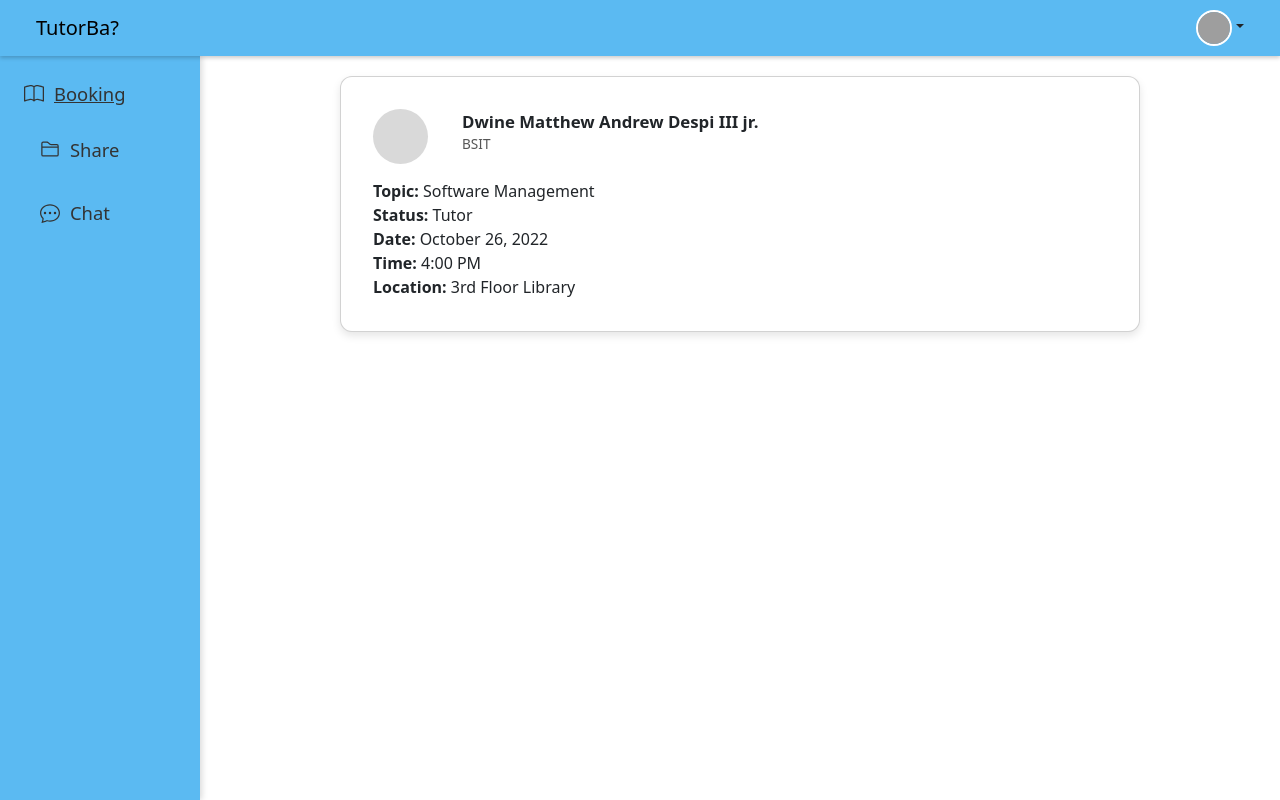
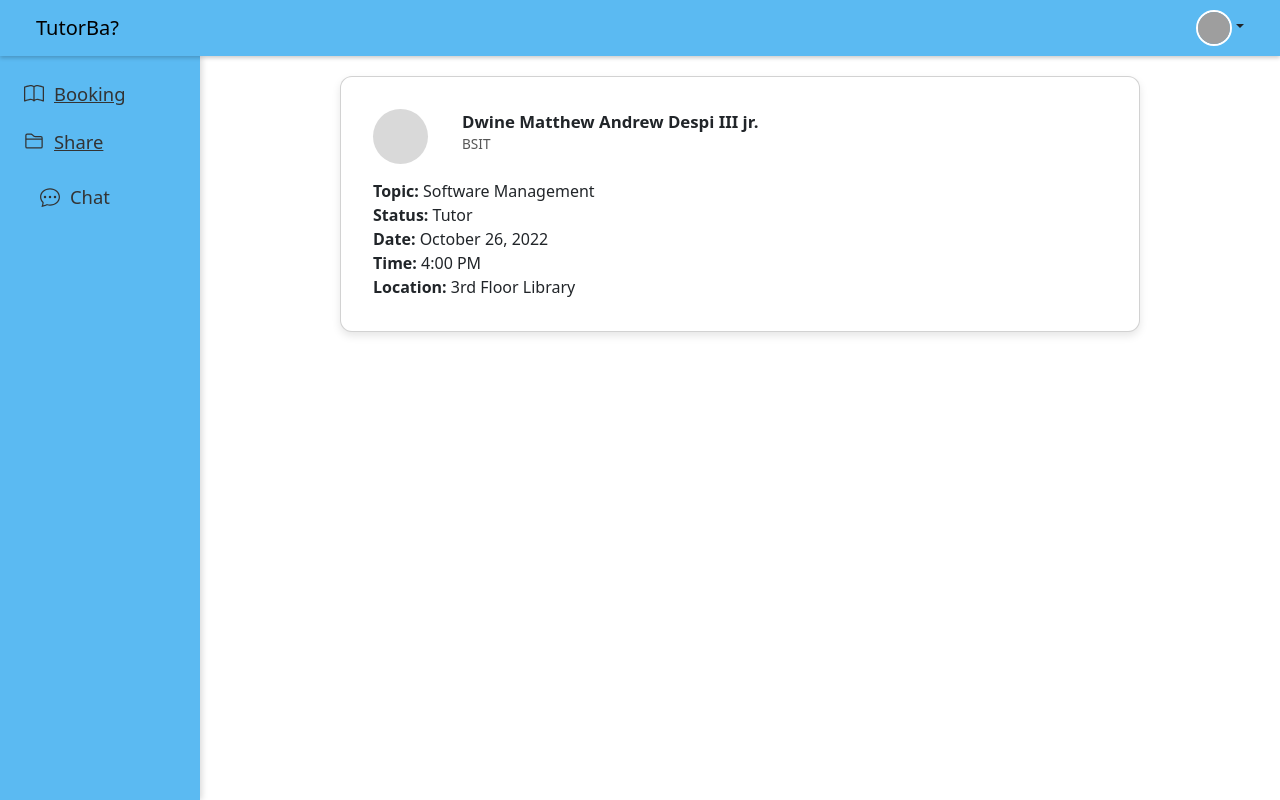
Before and after one commit to diVelarde/TutorBa, a React app in the folder frontend/: page / in a window 1280 px wide. Built offline with nearby package versions, Linux system fonts and the light colour scheme; grey boxes are pictures that could not be loaded; the HTML template or start-up script is replaced by a standard one.

Commit message:
clickable sidebar icon for File sharing component

```diff
--- a/frontend/src/components/SideBar.jsx
+++ b/frontend/src/components/SideBar.jsx
@@ -16,9 +16,11 @@ function SideBar() {
               </NavLink>
             </Nav.Item>
 
-            <Nav.Link href="#share" className="sidebar-link">
-            <BsFolder2 className="sidebar-icon" size={20} /> Share
-            </Nav.Link>
+            <Nav.Item>
+              <NavLink to="/sharing" end className={({ isActive }) => `sidebar-link ${isActive ? 'active' : ''}`}>
+                <BsFolder2 className="sidebar-icon" size={20} /> Share
+              </NavLink>
+            </Nav.Item>
 
             <Nav.Link href="#chat" className="sidebar-link">
             <BsChatDots className="sidebar-icon" size={20} /> Chat
```
